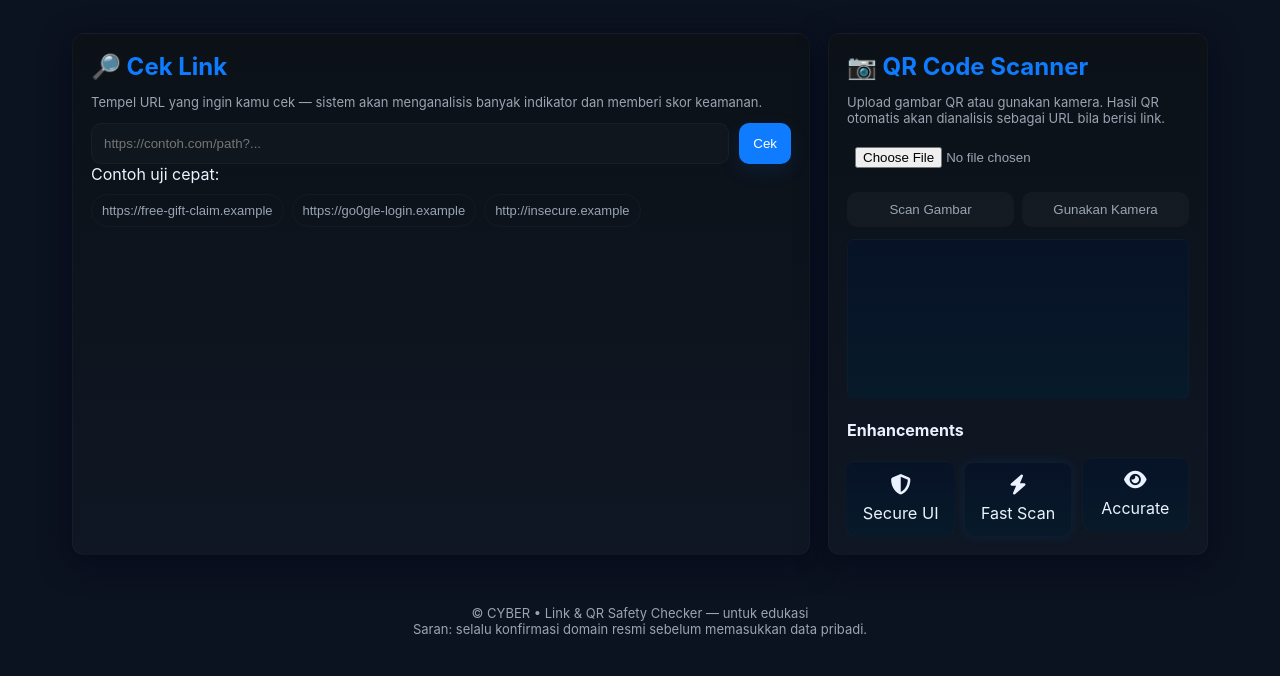
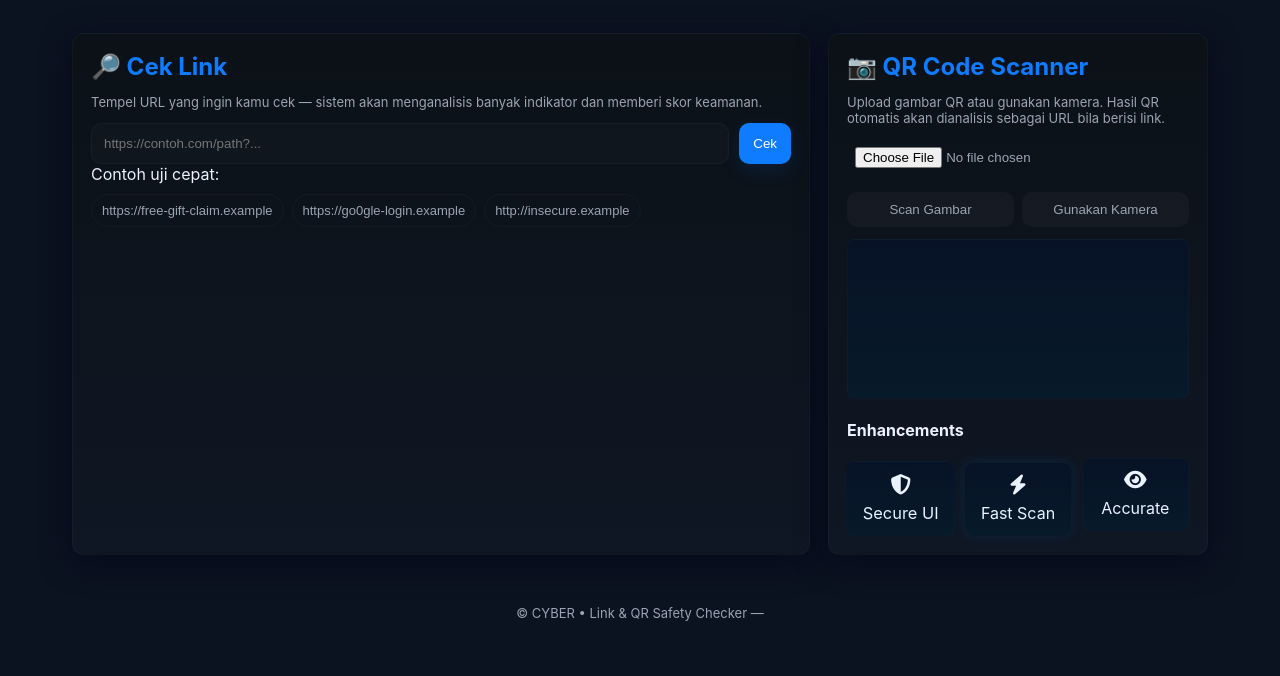
Before and after one commit to ryzengg17-gt/Link-Checker, a plain HTML site: page index.html in a window 1280 px wide. Shown: the part 70-746 px from the top of the page. Drawn offline with nearby package versions, Linux system fonts and the light colour scheme.

Commit message:
Add files via upload

```diff
--- a/index.html
+++ b/index.html
@@ -107,8 +107,7 @@
   </main>
 
   <footer class="footer">
-    <div>© CYBER • Link & QR Safety Checker — untuk edukasi</div>
-    <div class="small muted">Saran: selalu konfirmasi domain resmi sebelum memasukkan data pribadi.</div>
+    <div>© CYBER • Link & QR Safety Checker — </div>
   </footer>
 
   <!-- Main logic -->
```
